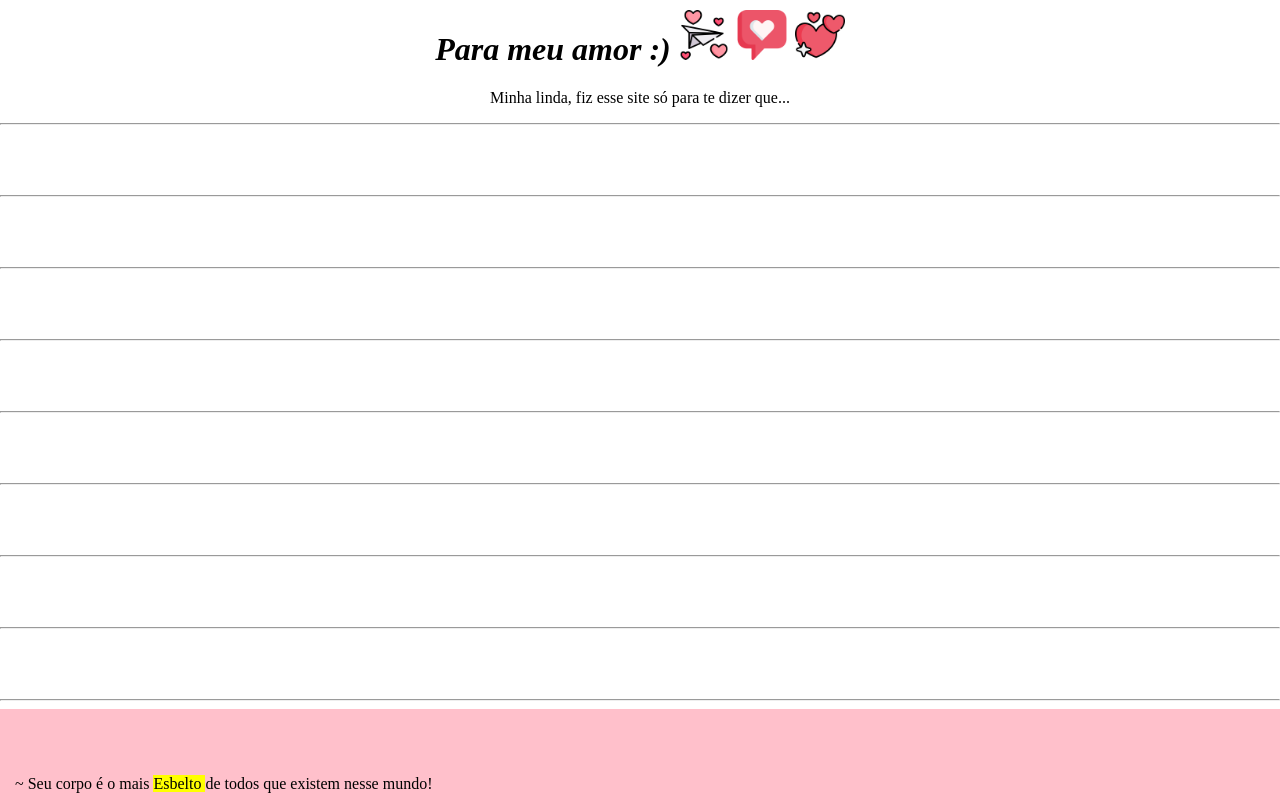
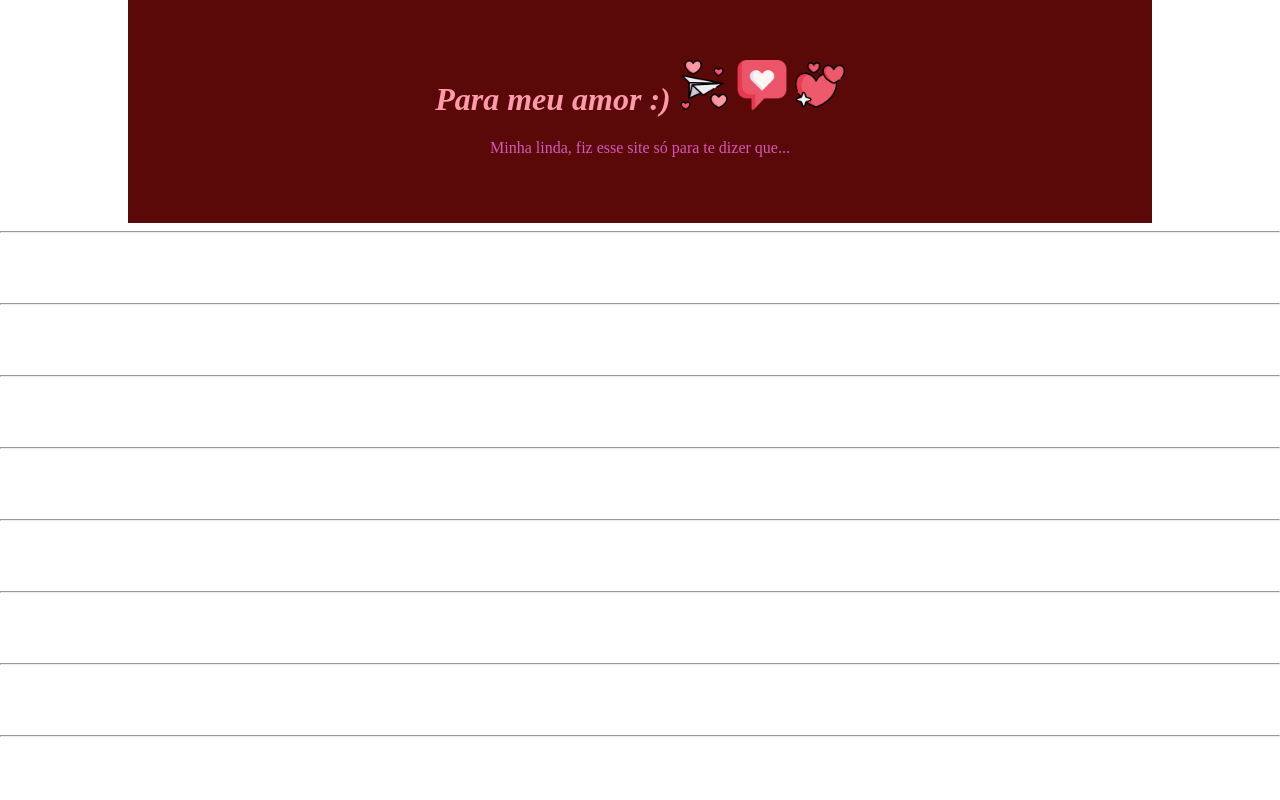
Before and after one commit to SauloFlorise64/Let-cia.Site, a plain HTML site: page index.html in a window 1280 px wide. Shown: the part 1180-1980 px from the top of the page. Drawn offline with Linux system fonts and the light colour scheme.

Commit message:
Update index.html

```diff
--- a/index.html
+++ b/index.html
@@ -37,8 +37,11 @@
         }
 
         .começo {
+            width: 80%;
+            margin: 0 auto;
             text-align: center;
-
+            background-color: rgb(91, 8, 8);
+            padding: 50px 100px;
         }
 
         .seção2 {
@@ -95,12 +98,12 @@
 
 
     <header class="começo">
-        <h1> <i> Para meu amor :) </i>
+        <h1  style="color:rgb(255, 154, 171)"> <i> Para meu amor :) </i>
             <img src="./avião de coração.png" alt="Avião Fofo" width="50">
             <img src="./coração 1.png" alt="Coração" width="50">
             <img src="./coração 2.png" alt="Coração" width="50">
         </h1>
-        <p> Minha linda, fiz esse site só para te dizer que...</p>
+        <p style="color:rgb(211, 88, 185);"> Minha linda, fiz esse site só para te dizer que...</p>
     </header>
 
     <hr> <br> <br> <br>
@@ -113,7 +116,7 @@
     <hr> <br> <br> <br>
     <hr>
     <section class="seção2">
-        <p>~ Seu corpo é o mais <mark> Esbelto </mark> de todos que existem nesse mundo! </p>
+        <p  style="color:#921729">~ Seu corpo é o mais <mark> Esbelto </mark> de todos que existem nesse mundo! </p>
         <section class="seção3">
             <img src="./LÊ.jpg" width="500">
             <img src="./Gato de botas fofo.gif" alt="Gato de botas coitadinho da silva" width="200">
@@ -127,7 +130,7 @@
         <hr> <br>
         <hr> <br>
         <hr>
-        <p>~ Seu <i> Rosto </i> me mostra a <i> Beleza </i> que eu quero observar para todo o <i> Sempre!! </i> </p>
+        <p  style="color:#921729">~ Seu <i> Rosto </i> me mostra a <i> Beleza </i> que eu quero observar para todo o <i> Sempre!! </i> </p>
         <section class="seção3">
             <img src="./LÊ rosto.jpg" width="500">
             <img src="./Hello Kitty.gif" width="200">
@@ -141,7 +144,7 @@
         <hr> <br>
         <hr> <br>
         <hr>
-        <p>~ E os seus <b> Olhos </b> me mostram tudo aquilo que sempre <u> desejei </u> para o meu <mark> <b> <u>
+        <p  style="color:#921729">~ E os seus <b> Olhos </b> me mostram tudo aquilo que sempre <u> desejei </u> para o meu <mark> <b> <u>
                         FUTURO
                     </u>
                 </b> </mark>!!!
```
